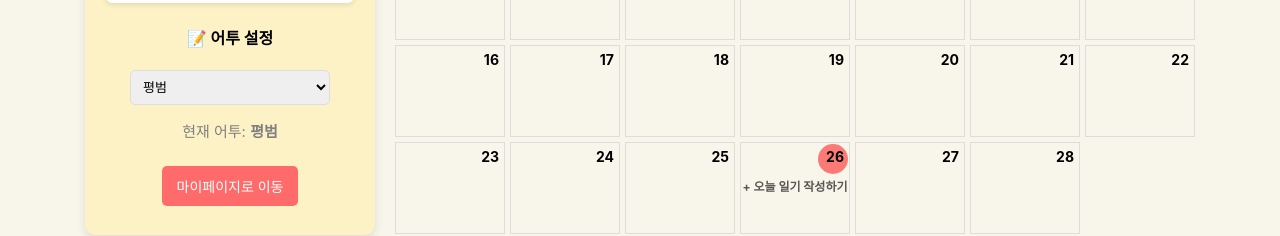
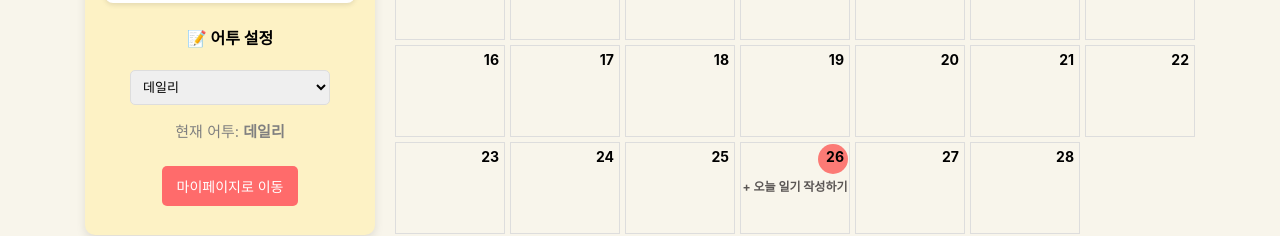
Before and after one commit to dairy-hackerton/dairy-hackerton-fe, a React (Create React App) app in the folder dairy-fe/: page / in a window 1280 px wide. Shown: the part 569-805 px from the top of the page. Built offline with nearby package versions, Linux system fonts and the light colour scheme; no server answers.

Commit message:
refactor:데일리 어투 수정

```diff
--- a/dairy-fe/src/components/MemoPad.js
+++ b/dairy-fe/src/components/MemoPad.js
@@ -4,7 +4,7 @@ import { useNavigate } from "react-router-dom"; // 마이페이지 이동용
 
 const MemoPad = ({ onDataChange }) => {
   const [goal, setGoal] = useState("2/26-28 카부캠 해커톤 수상!"); // 할 일 / 목표
-  const [tone, setTone] = useState("평범"); // 어투 설정
+  const [tone, setTone] = useState("데일리"); // 어투 설정
   const navigate = useNavigate(); // 마이페이지 이동
 
   // ✅ 목표 변경 시 Calendar에 전달
@@ -36,7 +36,7 @@ const MemoPad = ({ onDataChange }) => {
       <div className="tone">
         <h4>📝 어투 설정</h4>
         <select value={tone} onChange={handleToneChange}>
-          <option value="평범">평범</option>
+          <option value="데일리">데일리</option>
           <option value="MZ 세대">MZ 세대</option>
           <option value="사극">사극</option>
           <option value="직장인">직장인</option>
```
